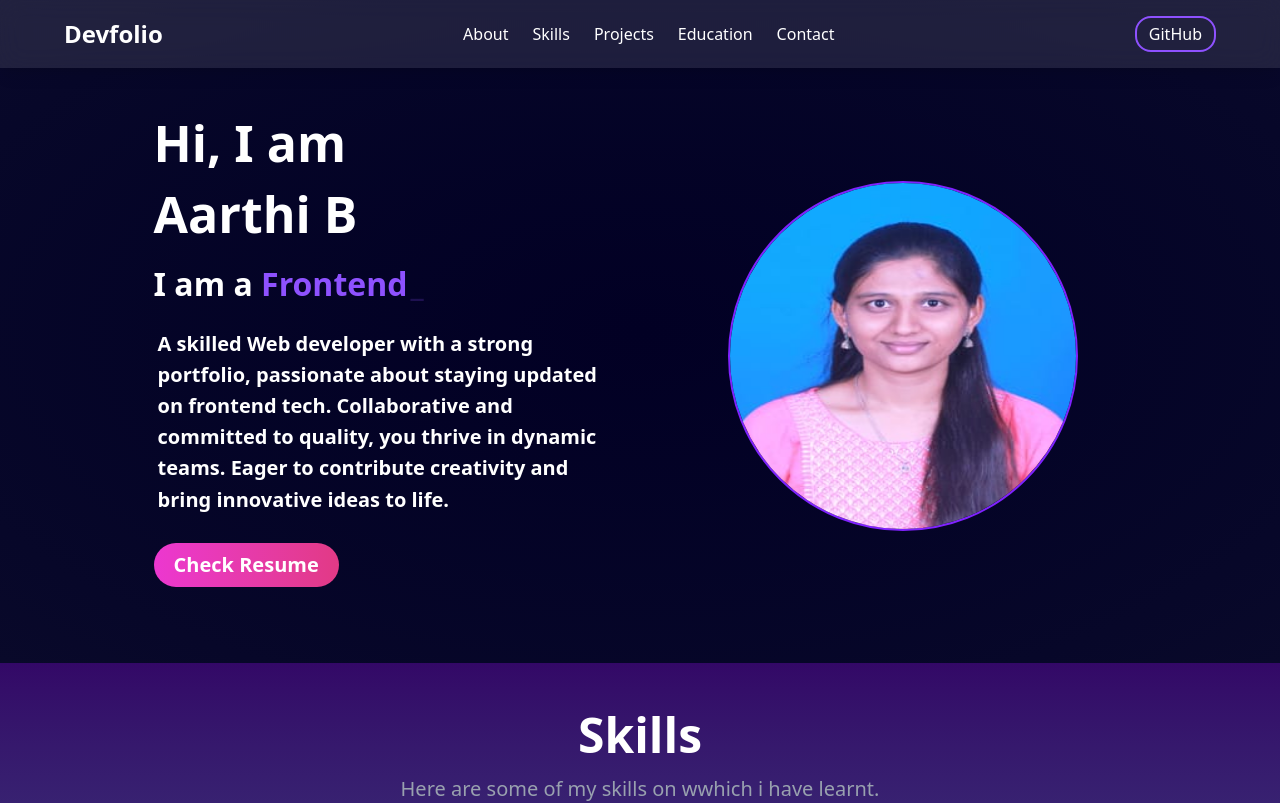
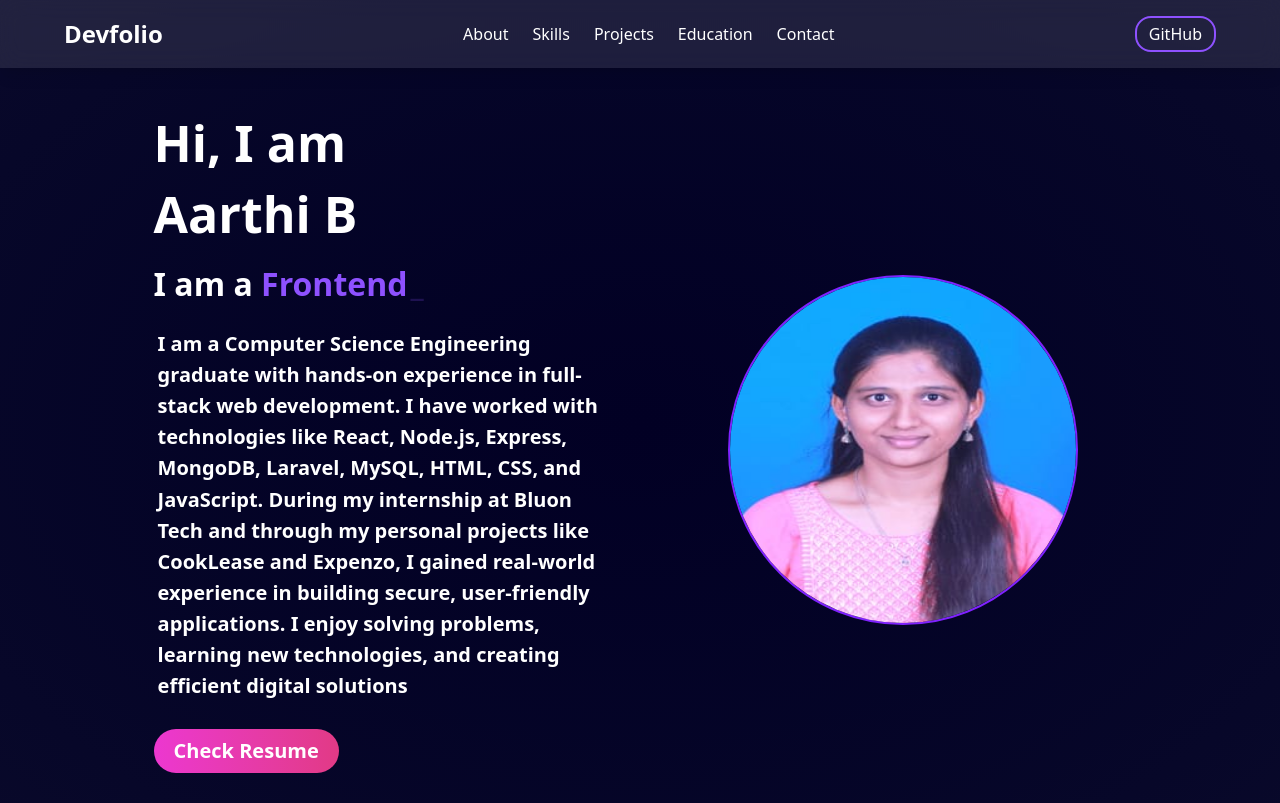
Before and after one commit to AARTHIBALAMURUGAN/Portfolio, a React (Vite) app: page / in a window 1280 px wide. Shown: the top 803 px of the page. Built offline with nearby package versions, Linux system fonts and the light colour scheme.

Commit message:
Update Hero.jsx

```diff
--- a/src/components/Hero.jsx
+++ b/src/components/Hero.jsx
@@ -26,8 +26,11 @@ const Hero = () => {
                     </h2>
 
                     <p className='py-3 pl-1 text-center text-lg sm:text-[20px] lg:text-left'>
-                        A skilled Web developer with a strong portfolio, passionate about staying updated on frontend tech.
-                        Collaborative and committed to quality, you thrive in dynamic teams. Eager to contribute creativity and bring innovative ideas to life.
+                       I am a Computer Science Engineering graduate with hands-on experience in full-stack web development.
+                        I have worked with technologies like React, Node.js, Express, MongoDB, Laravel, MySQL, HTML, CSS, and JavaScript.
+                        During my internship at Bluon Tech and through my personal projects like CookLease and Expenzo,
+                        I gained real-world experience in building secure, user-friendly applications. I enjoy solving problems,
+                        learning new technologies, and creating efficient digital solutions
                     </p>
                              <button
     className="relative my-4 mx-auto px-5 py-2 text-xl w-fit text-white lg:mx-0
```
